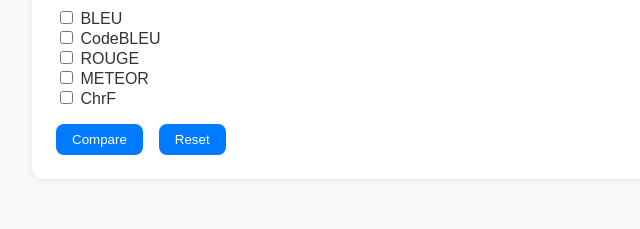
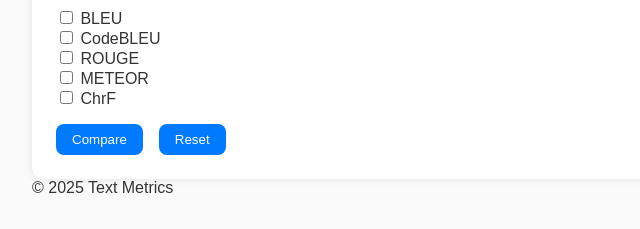
Before and after one commit to sergiu-mocanu/text-metric-web, a Django app: page /metrics/ in a window 1280 px wide. Shown: the part 828-1057 px from the top of the page, without its empty margins (0-640 px from the left). Before the commit the page ends 983 px from the top, so only its background shows below. Run offline with Django 5.2, Linux system fonts and the light colour scheme; data that the repository does not hold is empty.

Commit message:
Refactor templates using base.html for layout inheritance

```diff
--- /dev/null
+++ b/metrics/templates/base.html
@@ -0,0 +1,27 @@
+{% load static %}
+<!DOCTYPE html>
+<html lang="en">
+<head>
+    <meta charset="UTF-8">
+    <title>{% block title %}Textual Similarity Metrics{% endblock %}</title>
+    <link rel="stylesheet" href="{% static 'metrics/css/style.css' %}">
+    <script src="{% static 'metrics/js/script.js' %}" defer></script>
+</head>
+<body>
+    <h1>Textual Similarity Metrics</h1>
+    <div id="loading-overlay" aria-hidden="true">
+      <div class="loader-box">
+        <div class="spinner"></div>
+        <div class="loader-text">⏳ Measuring metrics, please wait...</div>
+      </div>
+    </div>
+
+    <main>
+        {%  block content %}{% endblock %}
+    </main>
+
+    <footer>© 2025 Text Metrics</footer>
+
+    <script src="{% static 'metrics/js/script.js' %}" defer></script>
+</body>
+</html>
--- a/metrics/templates/metrics/form.html
+++ b/metrics/templates/metrics/form.html
@@ -1,21 +1,6 @@
-{% load static %}
-<!DOCTYPE html>
-<html lang="en">
-<head>
-    <meta charset="UTF-8">
-    <title>Textual Similarity Metrics</title>
-    <link rel="stylesheet" href="{% static 'metrics/css/style.css' %}">
-    <script src="{% static 'metrics/js/script.js' %}" defer></script>
-</head>
-<body>
-    <h1>Textual Similarity Metrics</h1>
-    <div id="loading-overlay" aria-hidden="true">
-      <div class="loader-box">
-        <div class="spinner"></div>
-        <div class="loader-text">⏳ Measuring metrics, please wait...</div>
-      </div>
-    </div>
+{% extends 'base.html' %}
 
+{% block content %}
 <form method="POST">
     {% csrf_token %}
 
@@ -85,6 +70,4 @@
     {% endfor %}
     </ul>
 {% endif %}
-
-</body>
-</html>
+{% endblock %}
```
Lines whose indentation alone changed are shown as unchanged.
